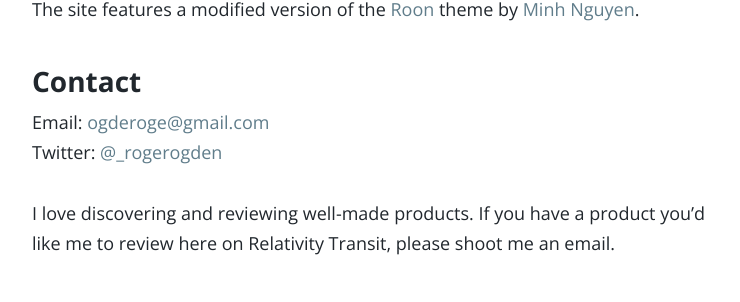
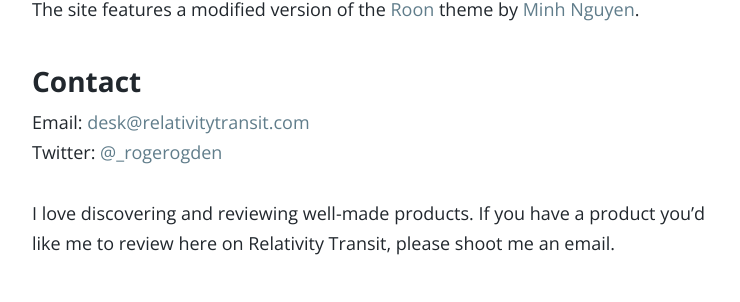
Before and after one commit to rogerogden/blog, a Jekyll site: the page built from colophon.html, in a window 1280 px wide. Shown: the part 1096-1398 px from the top of the page, without its empty margins (268-1008 px from the left). Built offline with Jekyll 4.4.1, drawn with Linux system fonts in a browser that asks for light colours.

Commit message:
Colophon email update

```diff
--- a/colophon.html
+++ b/colophon.html
@@ -41,7 +41,7 @@ body_class: "page_template"
 
 <h2>Contact</h2>
 
-<p>Email: <a href="mailto:ogderoge@gmail.com">ogderoge@gmail.com</a><br>
+<p>Email: <a href="mailto:desk@relativitytransit.com">desk@relativitytransit.com</a><br>
 Twitter: <a href="https://twitter.com/_rogerogden">@_rogerogden</a></p>
 
 <p>I love discovering and reviewing well-made products. If you have a product you&#8217;d like me to review here on Relativity Transit, please shoot me an email.</p>
```
